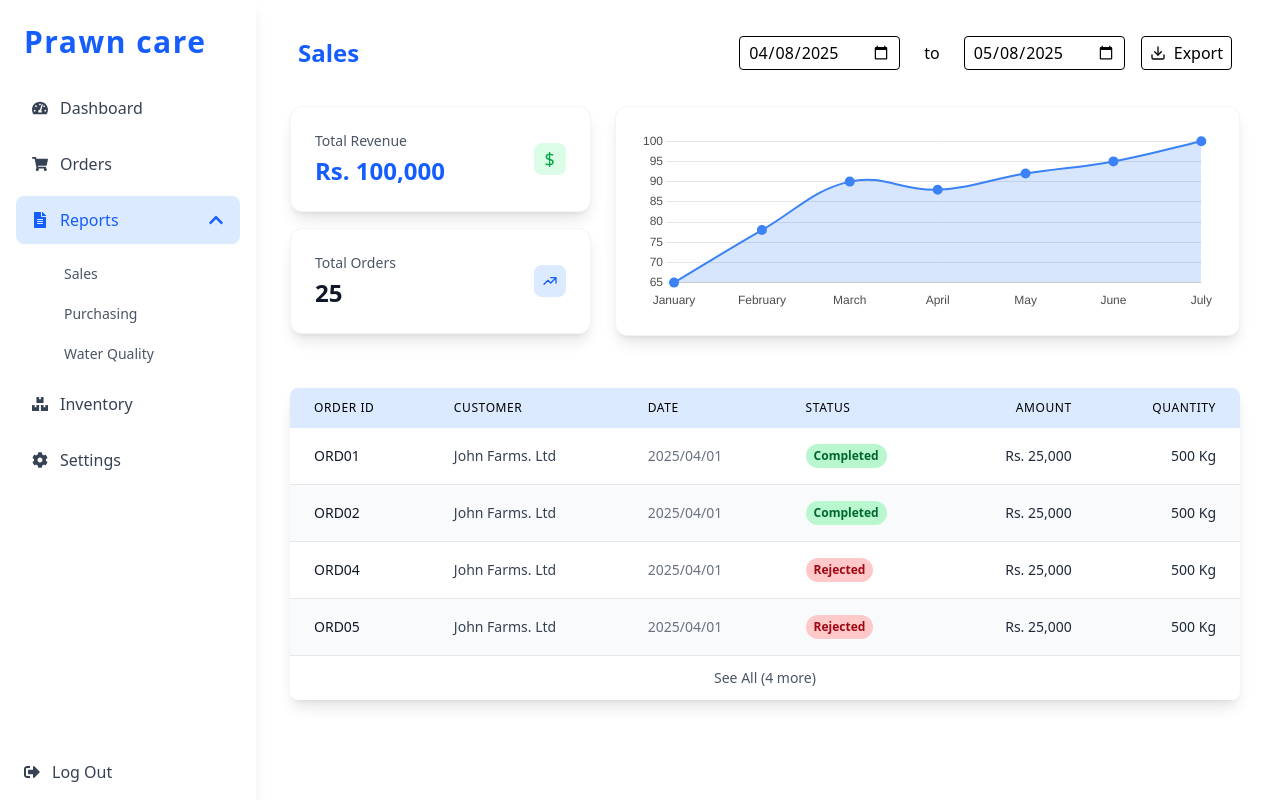
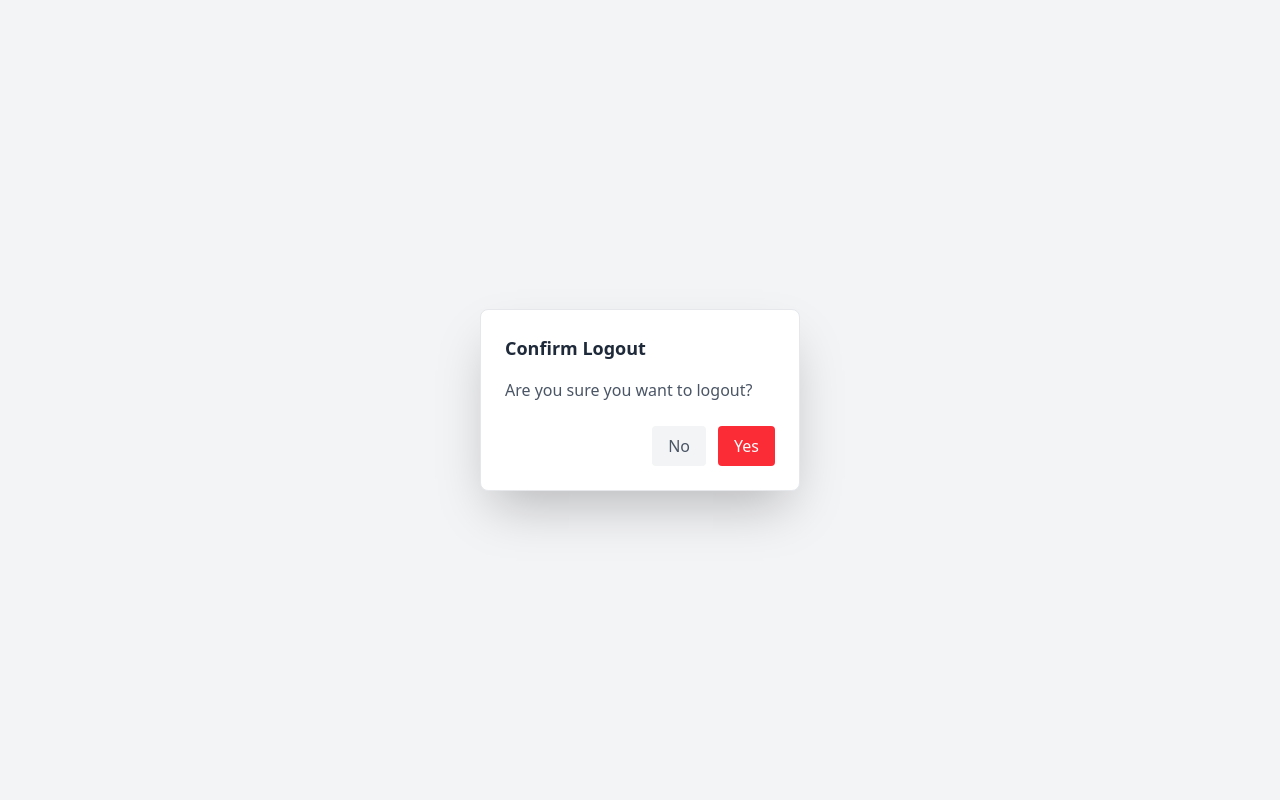
Before and after one commit to anjuparanagama/prawn_care, a Next.js app: page /Sale in a window 1280 px wide. Both pictures are taken after a click on the button "Log Out". Built offline with nearby package versions, Linux system fonts and the light colour scheme.

Commit message:
update logout button and add popup to logout verification

```diff
--- /dev/null
+++ b/src/app/components/LogoutModal.js
@@ -0,0 +1,44 @@
+"use client";
+import { useRouter } from "next/navigation";
+
+export default function LogoutModal({ isOpen, onClose, onConfirm }) {
+  const router = useRouter();
+
+  if (!isOpen) return null;
+
+  const handleLogout = () => {
+    localStorage.removeItem('token');
+    sessionStorage.removeItem('user');
+    router.push('/Login');
+  };
+
+  return (
+    <div className="fixed inset-0 bg-gray-100 bg-opacity-50 flex items-center justify-center z-[9999]">
+      <div className="bg-white rounded-lg p-6 w-80 shadow-2xl border border-gray-200">
+        <h3 className="text-lg font-semibold text-gray-800 mb-4">
+          Confirm Logout
+        </h3>
+        <p className="text-gray-600 mb-6">
+          Are you sure you want to logout?
+        </p>
+        <div className="flex justify-end gap-3">
+          <button
+            onClick={onClose}
+            className="px-4 py-2 text-gray-600 bg-gray-100 rounded hover:bg-gray-200 transition"
+          >
+            No
+          </button>
+          <button
+            onClick={() => {
+              handleLogout();
+              onConfirm();
+            }}
+            className="px-4 py-2 text-white bg-red-500 rounded hover:bg-red-600 transition"
+          >
+            Yes
+          </button>
+        </div>
+      </div>
+    </div>
+  );
+}
--- a/src/app/components/Navbar.js
+++ b/src/app/components/Navbar.js
@@ -1,13 +1,16 @@
 "use client";
 import { useState } from "react";
 import Link from "next/link";
-import { usePathname } from "next/navigation";
-import { FaTachometerAlt, FaShoppingCart, FaFileAlt, FaBoxes, FaCog, FaSignOutAlt, FaChevronDown, FaChevronUp,} from "react-icons/fa";
+import { usePathname, useRouter } from "next/navigation";
+import { FaTachometerAlt, FaShoppingCart, FaFileAlt, FaBoxes, FaCog, FaSignOutAlt, FaChevronDown, FaChevronUp } from "react-icons/fa";
+import LogoutModal from "./LogoutModal";
 
 export default function Navbar() {
   const pathname = usePathname();
+  const [showLogoutModal, setShowLogoutModal] = useState(false);
 
   return (
+    <>
       <div className="w-64 h-screen bg-white shadow-lg flex flex-col justify-between fixed">
         <div>
           <h1 className="text-3xl font-bold text-blue-600 tracking-wider p-6">
@@ -28,11 +31,21 @@ export default function Navbar() {
           </nav>
         </div>
 
-      <button className="flex items-center gap-3 text-gray-700 px-6 py-4 hover:bg-gray-100">
+        <button
+          onClick={() => setShowLogoutModal(true)}
+          className="flex items-center gap-3 text-gray-700 px-6 py-4 hover:bg-gray-100"
+        >
           <FaSignOutAlt />
           <span>Log Out</span>
         </button>
       </div>
+
+      <LogoutModal
+        isOpen={showLogoutModal}
+        onClose={() => setShowLogoutModal(false)}
+        onConfirm={() => setShowLogoutModal(false)}
+      />
+    </>
   );
 }
 
@@ -58,9 +71,8 @@ function SidebarItem({ icon, label, active = false, href }) {
 }
 
 function SidebarDropdown({ icon, label, items, active = false }) {
-  const [open, setOpen] = useState(active); // Open by default if active
+  const [open, setOpen] = useState(active);
 
-  // Map item names to route paths
   const routeMap = {
     Sales: "/Sale",
     Purchasing: "/Report",
--- a/src/app/components/login/log.js
+++ b/src/app/components/login/log.js
@@ -1,15 +1,33 @@
 "use client";
 
 import React from 'react';
+import { useState } from 'react';
 import { useRouter } from 'next/navigation';
+import axios from 'axios';
 
 export default function Login() {
+  const [userID, setuserID] = useState("");
+  const [password, setpassword] = useState("");
   const router = useRouter();
 
-  const handleLogin = () => {
-    // Handle login logic here
-    router.push('/Dashboard');
-  };
+  function handleLogin(event) {
+    event.preventDefault();
+    console.log("UserID:", userID);
+    console.log("Password:", password);
+    axios.post('/api/login/login', {
+      userid: userID,
+      password: password
+    })
+    .then(response => {
+      console.log("Login Success:", response.data);
+      // Redirect to dashboard after successful login
+      router.push('/Dashboard');
+    })
+    .catch(error => {
+      console.log("Login Error:", error.response?.data);
+      alert("Login Failed: " + (error.response?.data?.message || "Server Error"));
+    });
+  }
 
   return (
     <div className="flex w-full bg-white ">
@@ -30,6 +48,8 @@ export default function Login() {
               type="text"
               id="text"
               placeholder="PFXXXXX"
+              value={userID}
+              onChange={(e) => setuserID(e.target.value)}
               className="input-field w-2/3 px-4 py-2 border border-gray-300 rounded-lg focus:outline-none focus:border-indigo-500 transition"
               required
             />
@@ -40,6 +60,8 @@ export default function Login() {
               type="password"
               id="password"
               placeholder="••••••••"
+              value={password}
+              onChange={(e) => setpassword(e.target.value)}
               className="input-field w-2/3 px-4 py-2 border border-gray-300 rounded-lg focus:outline-none focus:border-indigo-500 transition"
               required
             />
```
Lines whose indentation alone changed are shown as unchanged.
